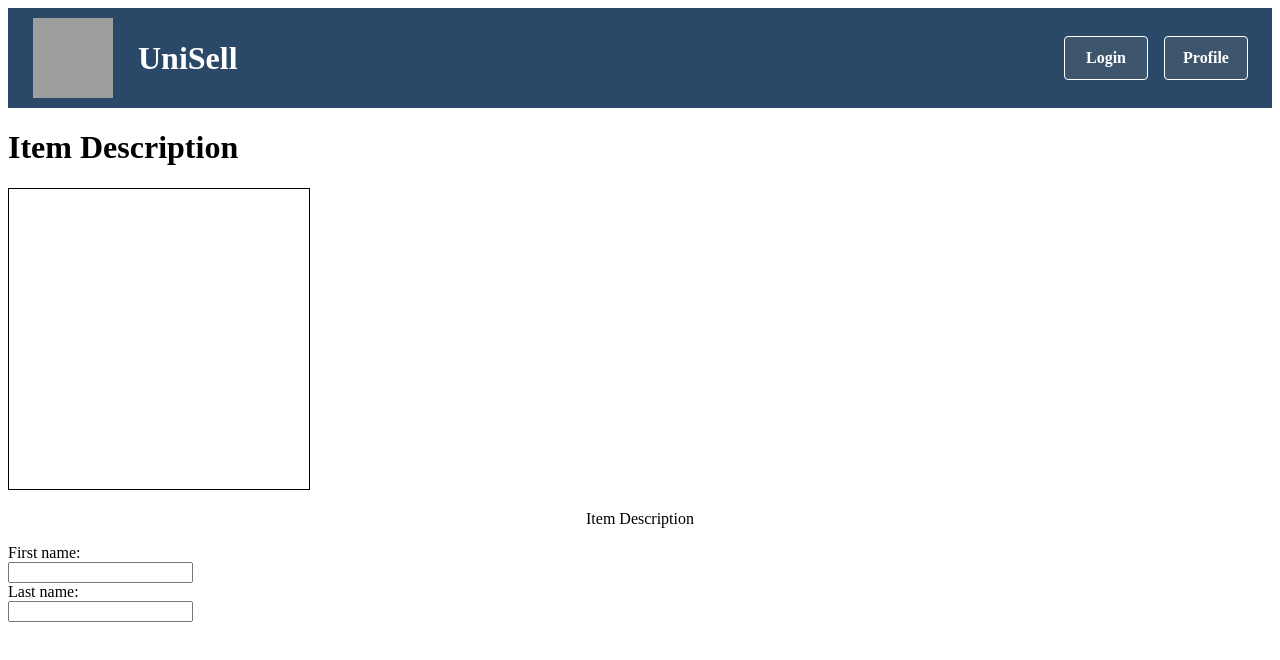
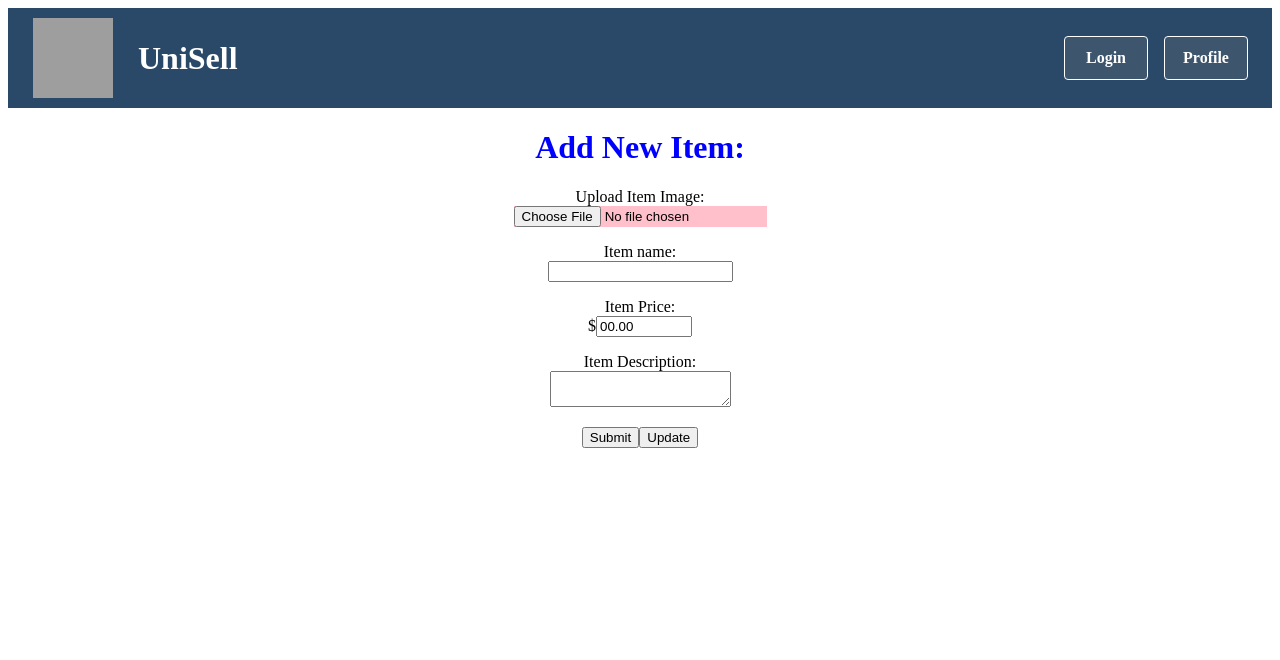
Before and after one commit to CS196Illinois/Group12-FA21, an Angular app in the folder Project/GroupProject/: page /item-edit in a window 1280 px wide. Shown: the top 660 px of the page. Built offline with nearby package versions, Linux system fonts and the light colour scheme; grey boxes are pictures that could not be loaded.

Commit message:
Added routing and fixed item-edit

```diff
--- a/Project/GroupProject/src/app/app-routing.module.ts
+++ b/Project/GroupProject/src/app/app-routing.module.ts
@@ -2,12 +2,18 @@ import { NgModule } from '@angular/core';
 import { RouterModule, Routes } from '@angular/router';
 import { EditProfileComponent } from './edit-profile/edit-profile.component';
 import { ItemEditComponent } from './item-edit/item-edit.component';
+import { ItemMenuComponent } from './item-menu/item-menu.component';
+import { ItemPreviewComponent } from './item-preview/item-preview.component';
 import { MainMenuComponent } from './main-menu/main-menu.component';
+import { ProfileComponent } from './profile/profile.component';
 
 const routes: Routes = [
   { path: '', component: MainMenuComponent },
   { path: 'edit-profile', component: EditProfileComponent },
   { path: 'item-edit', component: ItemEditComponent },
+  { path: 'item-menu', component: ItemMenuComponent },
+  { path: 'main-menu', component: MainMenuComponent },
+  { path: 'profile', component: ProfileComponent },
 ];
 
 @NgModule({
--- a/Project/GroupProject/src/app/item-edit/item-edit.component.html
+++ b/Project/GroupProject/src/app/item-edit/item-edit.component.html
@@ -1,22 +1,28 @@
 <app-top-bar></app-top-bar>
-<h1>Item Description</h1>
-<div>
-<iframe width="300" height="300" style="border:1px solid black;">
-  <label for="fname">Image:</label><br>
-  <img
-      alt="Product Image"
-      src="/assets/DuckLogo" alt="image"
-    />
-</iframe>
+
+<link rel="stylesheet" href="item-edit.component.scss">
+
+<div class="editProfile" style="text-align: center; border: 3px; border-color: black;">
+
+    <h1>Add New Item:</h1>
+    <div class="information">
+
+        <form action="/action_page.php" method="get">
+          <label for = "file-upload-input">Upload Item Image:</label><br>
+          <input class= "file-upload-input" type="file" onchange="readURL(this)" accept="Image/"><br>
+          <p></p>
+            <label for = "iname">Item name:</label><br>
+            <input type="text" id="iname12" name="iname"><br>
+          <p></p>
+          <label for = "price">Item Price:</label><br>
+          <label for = "price">$</label>
+            <input type="number" id="price12" name="price" min="0.01" step="0.01" max="2500" value="00.00"><br>
+          <p></p>
+            <label for = "itemDescription">Item Description:</label><br>
+            <textarea name="itemDescription" id=itemDescription12> </textarea>
+          <p></p>
+            <button type="submit" name="Submit">Submit</button>
+            <input type="submit" value="Update">
+        </form>
+    </div>
 </div>
-<div>
-<p style="text-align:center;">Item Description</p>
-</div>
-<form>
-  <label for = "fname">First name:</label><br>
-  <input type="text" id="fname" name="fname"><br>
-</form>
-<form>
-  <label for = "lname">Last name:</label><br>
-  <input type="text" id="lname" name="lname"><br>
-</form>
--- a/Project/GroupProject/src/app/item-edit/item-edit.component.scss
+++ b/Project/GroupProject/src/app/item-edit/item-edit.component.scss
@@ -0,0 +1,7 @@
+h1 {
+    color: blue;
+}
+
+.file-upload-input {
+    background-color: pink;
+}
```
